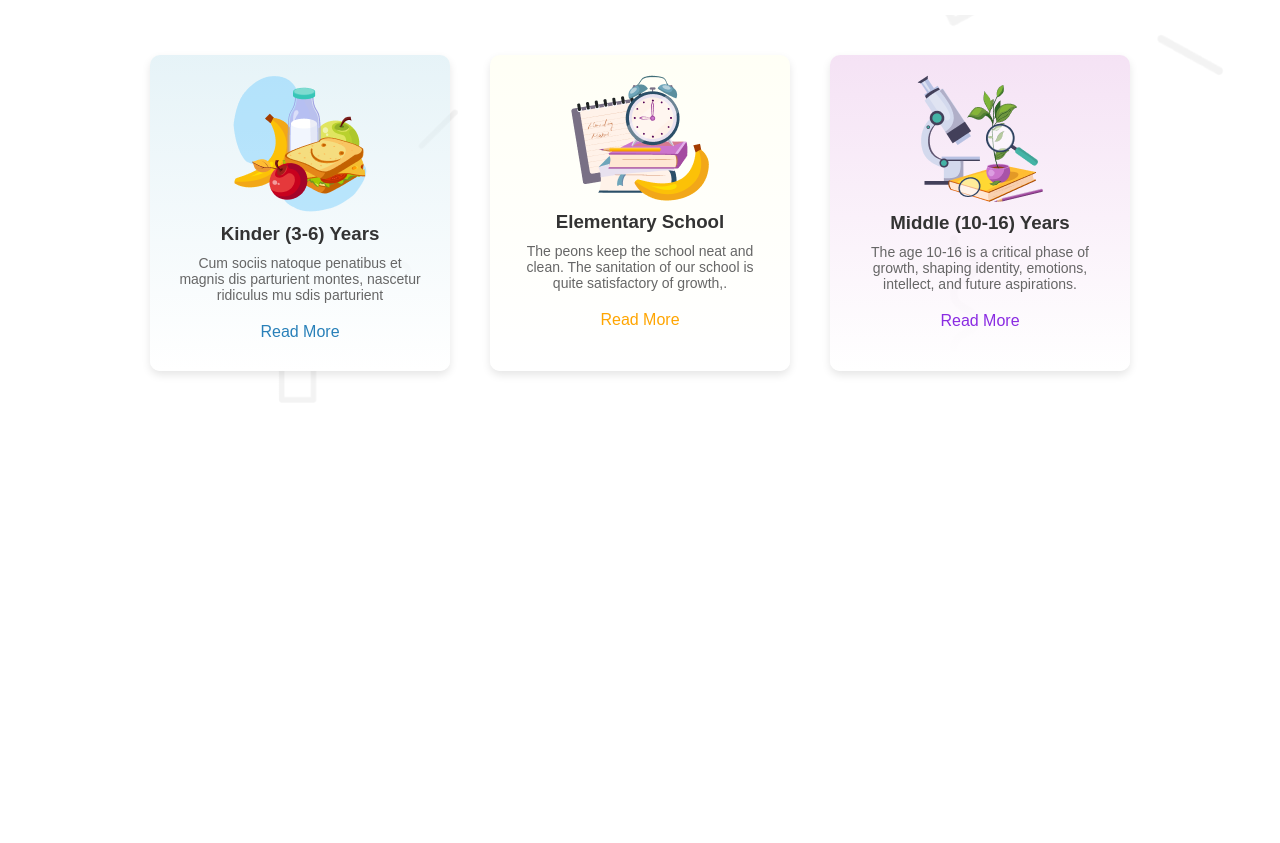
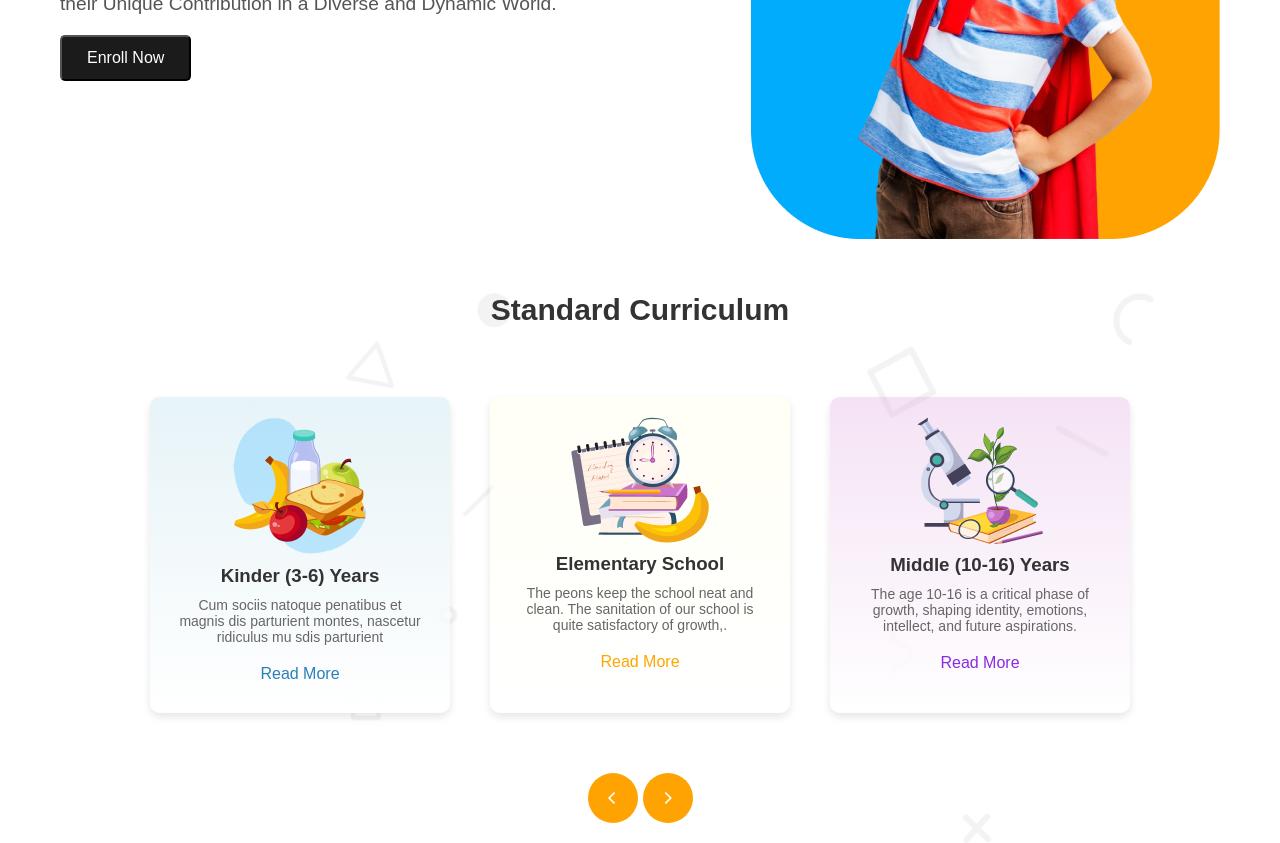
Before and after one commit to NazminNoor/assignment-2, a plain HTML site: page index.html in a window 1280 px wide. Shown: the part 468-1311 px from the top of the page. Before the commit the page ends 879 px from the top, so only its background shows below. Drawn offline with Linux system fonts and the light colour scheme.

Commit message:
icon update

```diff
--- a/index.html
+++ b/index.html
@@ -1,5 +1,6 @@
 <!DOCTYPE html>
 <html lang="en">
+
 <head>
   <meta charset="UTF-8">
   <meta name="viewport" content="width=device-width, initial-scale=1.0">
@@ -8,12 +9,14 @@
   <link rel="stylesheet" href="style.css">
   <!-- font Awsome link  -->
   <link href="https://cdnjs.cloudflare.com/ajax/libs/font-awesome/6.0.0-beta3/css/all.min.css" rel="stylesheet">
+  <link rel="stylesheet" href="./responcive.css">
 </head>
+
 <body>
   <header>
 
     <div class="logo">
-            <img class="logo-img" src="logo.png" alt="">
+      <img class="logo-img" src="./assets/logo.png" alt="">
       <h1 class="logo-text">SCHOOL</h1>
     </div>
 
@@ -34,16 +37,17 @@
   </header>
   <main>
     <section class="hero">
-        <div  class="hero-content">
+      <div class="hero-content">
         <div class="hero-text">
           <h3 class="hero-titel"><span class="title1">Empowering</span> <br>
             students from small age <span class="title2">towards vision</span></h3>
-                    <p class="para">With the courage, Confidence, Creativity and Compassion to make their Unique Contribution in a Diverse and Dynamic World.</p>
+          <p class="para">With the courage, Confidence, Creativity and Compassion to make their Unique Contribution in a
+            Diverse and Dynamic World.</p>
           <button class="hero-btn">Enroll Now</button>
         </div>
 
-           <div  class="hero-image" >
-             <img src="hero-kids.png" alt="Hero Image">
+        <div class="hero-image">
+          <img src="./assets/hero-kids.png" alt="Hero Image">
         </div>
 
       </div>
@@ -51,10 +55,11 @@
 
     <!-- second section start -->
 
+    <section class="secund">
       <div class="section-title">
         <h2>Standard Curriculum</h2>
       </div>
-    <section class="section-second">
+      <div class="section-second">
 
         <div class="card-container">
 
@@ -76,7 +81,8 @@
             <img src="/assets/elementary.png" alt="Elementary Image">
             <div class="card-content">
               <h3>Elementary School</h3>
-            <p>The peons keep the school neat and clean. The sanitation of our school is quite satisfactory of growth,.  </p>
+              <p>The peons keep the school neat and clean. The sanitation of our school is quite satisfactory of
+                growth,. </p>
               <a href="#" class="read-more read-more2">Read More</a>
             </div>
           </div>
@@ -86,7 +92,8 @@
             <img src="/assets/middle.png" alt="Middle School Image">
             <div class="card-content">
               <h3>Middle (10-16) Years</h3>
-            <p>The age 10-16 is a critical phase of growth, shaping identity, emotions, intellect, and future aspirations.</p>
+              <p>The age 10-16 is a critical phase of growth, shaping identity, emotions, intellect, and future
+                aspirations.</p>
               <a href="#" class="read-more read-more3">Read More</a>
             </div>
           </div>
@@ -94,11 +101,18 @@
 
         </div>
 
+      </div>
+      <div class="icon">
+        <button><i class="fa-solid fa-chevron-left"></i></button>
+        <button><i class="fa-solid fa-chevron-right"></i></button>
+      </div>
     </section>
 
   </main>
   <footer>
 
   </footer>
+  <script src="https://kit.fontawesome.com/dd049e1eb4.js" crossorigin="anonymous"></script>
 </body>
+
 </html>
--- /dev/null
+++ b/responcive.css
@@ -0,0 +1,34 @@
+/* Responsive Styles */
+@media  (max-width: 768px) {
+    header{
+        border-bottom: 1px solid #ddd;
+    }
+    .navbar-ul{
+        display: none;
+        flex-direction: column;
+    }
+    .hamburger {
+        display: block;
+    }
+
+    /* hero part  */
+
+    .hero-content {
+        flex-direction: column-reverse;
+        text-align: center;
+      }
+        .hero-image{
+            text-align: center;
+            margin-bottom: 30px;
+        }
+
+        /* second section code  */
+        .card-container {
+            flex-direction: column;
+            align-items: center;
+          }
+          .card {
+            width: 90%;
+            margin: 20px 0;
+          }
+}
--- a/style.css
+++ b/style.css
@@ -159,14 +159,25 @@ header{
     font-size: 30px;
     color: #333;
 }
-.section-second{
-    background-image: url("/assets/bg.png");
-    background-size: cover;
+
+.secund {
+
+    background-image: url("./assets/bg.png");
+    background-size: contain;
     background-repeat: no-repeat;
-    background-position: center;
-    display: flex;
+    background-position: top center;
     align-items: center;
 
+}
+.section-second{
+    /* background: linear-gradient(  rgb(255, 255, 255), rgb(254, 163, 1)); */
+    /* opacity: 0.9; */
+    /* background-image: url("./assets/bg.png");
+    background-size: contain;
+    background-repeat: no-repeat;
+    background-position: top center; */
+    display: flex;
+    /* align-items: center; */
 
 }
 
@@ -238,37 +249,18 @@ header{
   background: linear-gradient(180deg, rgba(221, 160, 221,0.3) 0%, rgba(255, 255, 255, 1) 100%);
 }
 
-/* Responsive Styles */
-@media  (max-width: 768px) {
-    header{
-        border-bottom: 1px solid #ddd;
-    }
-    .navbar-ul{
-        display: none;
-        flex-direction: column;
-    }
-    .hamburger {
-        display: block;
-    }
+.icon {
+    display: flex;
+    justify-content: center;
+    gap: 5px;
+    padding: 20px;
+}
 
-    /* hero part  */
-
-    .hero-content {
-        flex-direction: column-reverse;
-        text-align: center;
-      }
-        .hero-image{
-            text-align: center;
-            margin-bottom: 30px;
-        }
-
-        /* second section code  */
-        .card-container {
-            flex-direction: column;
-            align-items: center;
-          }
-          .card {
-            width: 90%;
-            margin: 20px 0;
-          }
+.icon button {
+    width: 50px;
+    height: 50px;
+    border-radius: 50%;
+    border: none;
+    background-color: #fea301;
+    color: #ffffff;
 }
```
Lines whose indentation alone changed are shown as unchanged.
